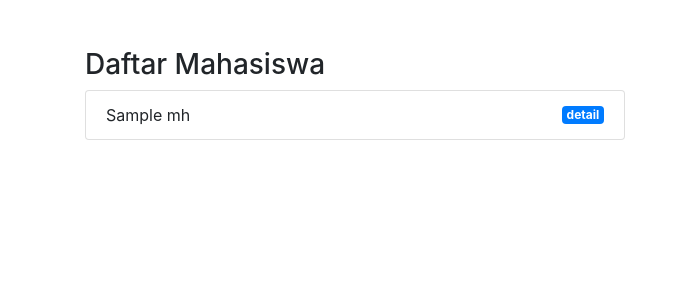
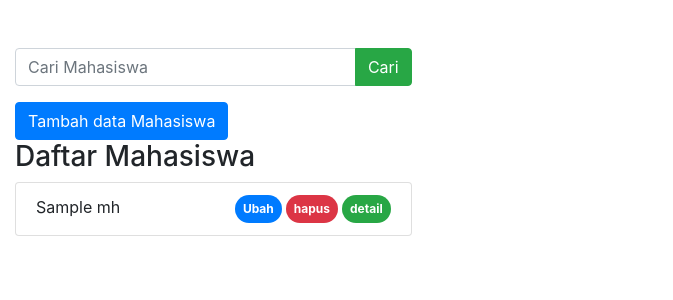
Before and after one commit to andikawahyusetiawan/PHP-MVC, a PHP site: the page made by app/views/mahasiswa/index.php in a window 1280 px wide. Shown: the part 56-356 px from the top of the page, without its empty margins (0-673 px from the left). Run offline with PHP 8.4, Linux system fonts and the light colour scheme; the template is opened without the code that fills it: most values are stand-ins (such as "Sample title", 1, 10 or a date in 2020); some libraries are stand-ins or nearby versions.

Commit message:
menambahkan insert data,flash message, delete data, update data, dari mencari data

```diff
--- a/app/controller/About.php
+++ b/app/controller/About.php
@@ -20,4 +20,6 @@ class About extends Controller {
 		$this->view('about/page');
 		$this->view('templates/footer');
 	}
+
+
 }
--- a/app/views/mahasiswa/index.php
+++ b/app/views/mahasiswa/index.php
@@ -1,21 +1,90 @@
-<div class="container mt-5">
+<div class="Container mt-5">
 
 	<div class="row">
-		<div class="col-6">
-			<h3>Daftar Mahasiswa</h3>
-			<ul class="list-group">
-			  <?php foreach ($data['mhs'] as $mhs) : ?>
-			  	<li class="list-group-item d-flex justify-content-between align-items-center">
-			  		<?= $mhs['nama']; ?>
-			  			<a href="<?= BASEURL; ?>/mahasiswa/detail/<?= $mhs['id']; ?>" class="badge badge-primary">detail</a>
-			  		</li>
-			  <?php endforeach; ?>
-			</ul>
-
-
-
-
+		<div class="col-lg-6">
+			<?php Flasher::flash(); ?>
 		</div>
 	</div>
 
+	<div class="row">
+		<div class="col-lg-12">
+	        <div class="col-lg-4">
+	            <form action="<?= BASEURL; ?>/mahasiswa/cari" method="post">
+	                <div class="input-group mb-3">
+	                    <input type="text" class="form-control" placeholder="Cari Mahasiswa" name="keyword" id="keyword" autocomplete="off">
+	                    <div class="input-group-append">
+	                        <button class="btn btn-success" type="submit" id="tombolCari">Cari</button>
+	                    </div>
+	                </div>
+	            </form>
+	        </div>
+	    </div>
+	</div>
+
+	<div class="col-4 " >
+		<button type="button" class="btn btn-primary tombolTambahData" data-toggle="modal" data-target="#formModal">Tambah data Mahasiswa </button>
+	<h3>Daftar Mahasiswa</h3>
+	<?php foreach ($data['mhs'] as $key ) : ?>
+				<ul class="list-group">
+					<li class="list-group-item"><?= $key['nama']; ?>
+					<a href="<?= BASEURL; ?>/mahasiswa/detail/<?= $key['id']; ?>" class="badge badge-pill badge-success float-right ml-1 p-2" > detail</a>
+
+
+					<a href="<?= BASEURL; ?>/mahasiswa/hapus/<?= $key['id']; ?>"  class="badge badge-pill badge-danger float-right ml-1 p-2" onclick="return confirm('Ingin hapus data mahasiswa?')"> hapus</a>
+
+
+					<a href="<?= BASEURL; ?>/mahasiswa/<?= $key['id']; ?>"  class="badge badge-pill badge-primary float-right ml-1 p-2 tampilModalUbah" data-toggle="modal" data-target="#formModal" data-id=<?= $key['id']; ?>> Ubah</a>
+                    </li>
+					</li>
+				</ul>
+			<?php endforeach; ?>
+		</div>
+	</div>
 </div>
+
+
+<!-- Modal -->
+	<div class="modal fade" id="formModal" tabindex="-1" role="dialog" aria-labelledby="judulModal" aria-hidden="true">
+		  <div class="modal-dialog" role="document">
+		    <div class="modal-content">
+		      <div class="modal-header">
+		        <h5 class="modal-title" id="formModalLabel">Tambah Data Mahasiswa</h5>
+		        <button type="button" class="close" data-dismiss="modal" aria-label="Close">
+		          <span aria-hidden="true">&times;</span>
+		        </button>
+		      </div>
+		      <div class="modal-body">
+
+		      <form action="<?= BASEURL; ?>/mahasiswa/tambah" method="POST">
+				  <input type="hidden" name="id" id="id">
+				  <div class="form-group">
+				    <label for="nama">Nama</label>
+				    <input type="text" class="form-control" id="nama" name="nama" laceholder="masukan nama">
+				  </div>
+
+		        	<div class="form-group">
+				    <label for="nrp">Nrp</label>
+				    <input type="number" class="form-control" id="nrp" name="nrp" laceholder="masukan nrp">
+				  </div>
+
+		        <div class="form-group">
+				    <label for="email">Email</label>
+				    <input type="email" class="form-control" id="email" name="email" laceholder="masukan email">
+				  </div>
+
+
+		        <div class="form-group">
+			    <label for="jurusan">Jurusan</label>
+			    <select class="form-control" id="jurusan" name="jurusan">
+			      <option value="Teknik Informatika">Teknik Informatika</option>
+			      <option value="Teknik Mesin">Teknik Mesin</option>
+			      <option value="Teknik Pangan">Teknik Pangan</option>
+			      <option value="Teknik Teknik Perencanaan & Wilayah Kota">Teknik Perencanaan & Wilayah Kota </option>
+			      <option value="Teknik Lingkungan">Teknik Lingkungan</option>
+			    </select>
+				</div>
+
+		      <div class="modal-footer">
+		        <button type="button" class="btn btn-secondary" data-dismiss="modal">Close</button>
+		        <button type="submit" class="btn btn-primary">Tambah Data</button>
+		       	</form>
```
Also changed, not shown: app/controller/Mahasiswa.php (+58 -0 lines), app/core/App.php (+11 -15 lines), app/core/Database.php (+26 -24 lines), app/core/Flasher.php (added, +26 -0 lines), app/models/Mahasiswa_model.php (+55 -0 lines).
